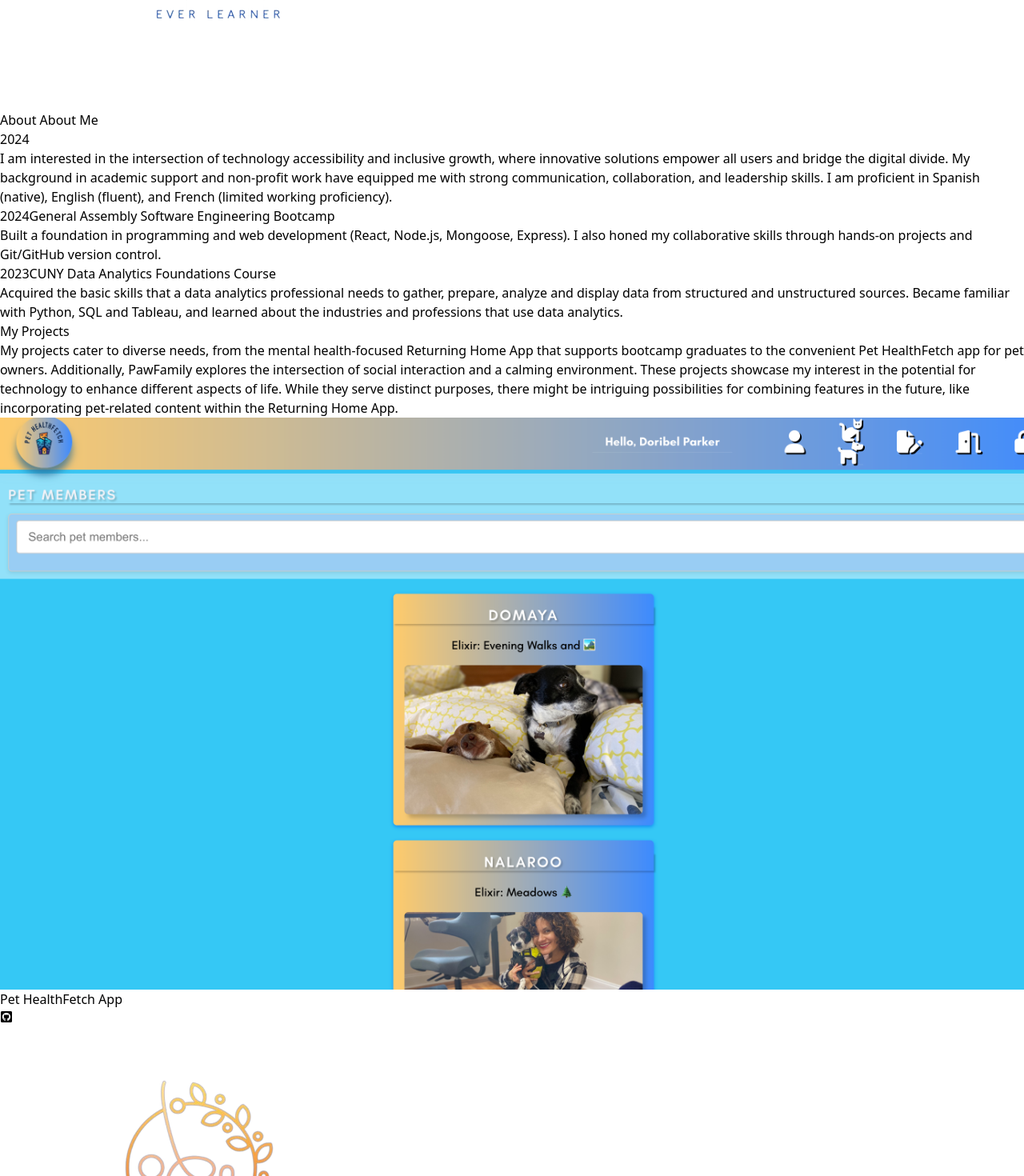
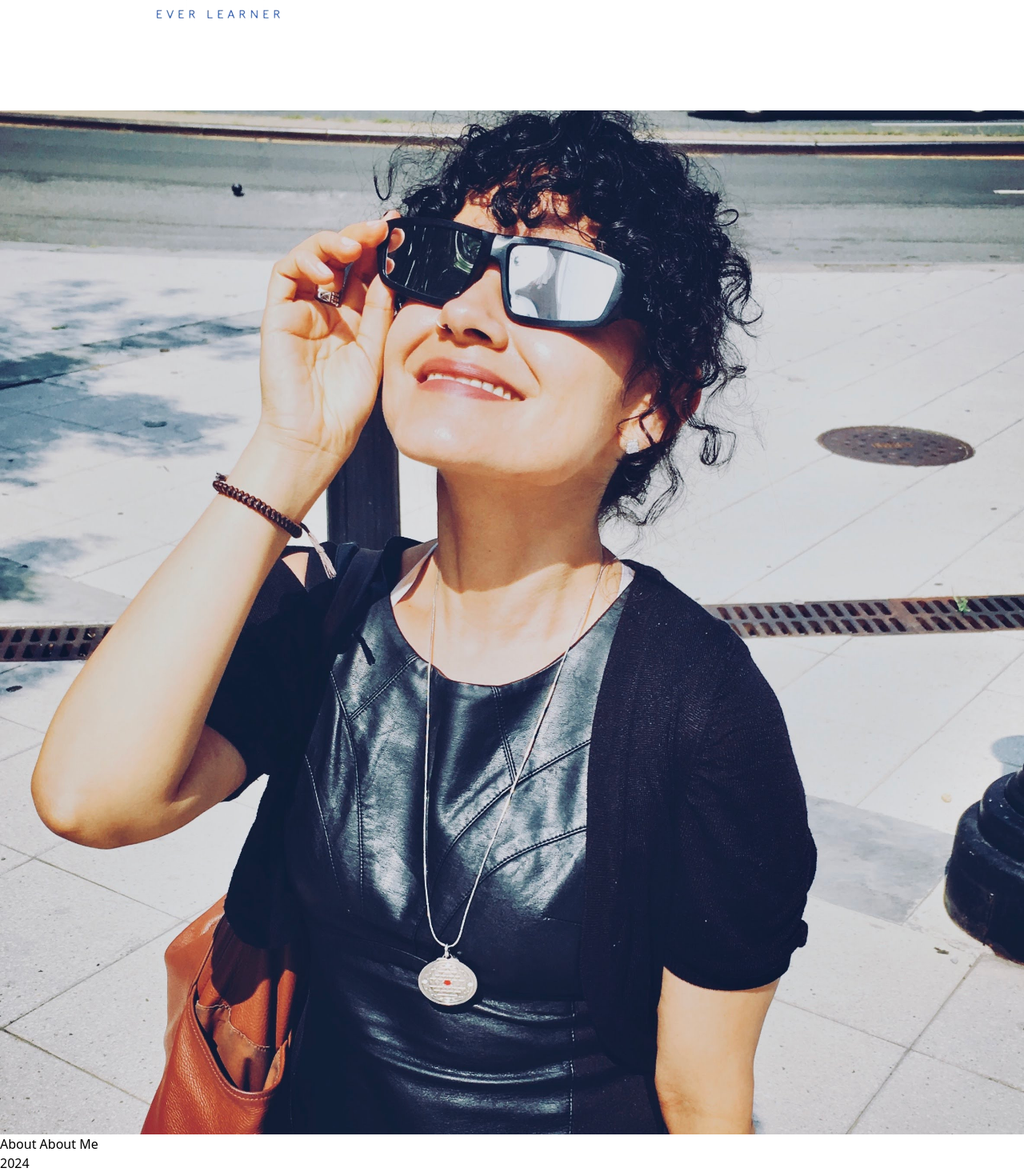
Before and after one commit to dterceroparker/doribel-react-portfolio, a React (Vite) app: page / in a window 1280 px wide. Shown: the part 2120-3590 px from the top of the page at 80% size. Built offline with nearby package versions, Linux system fonts and the light colour scheme.

Commit message:
update About.jsx with new profile image

```diff
--- a/src/components/AboutItem.jsx
+++ b/src/components/AboutItem.jsx
@@ -4,10 +4,10 @@ const AboutItem = ({ year, title, details }) => {
     <ol className="flex flex-col md:flex-row relative border-l border-stone-200">
       <li className="mb-10 ml-4">
         <div className="absolute w-3 h-3 bg-stone-200 rounded-full mt-1.5 -left-1.5 border-white" />
-      <p className="flex flex-wrap gap-4 flex-row items-center justify-start text-xs md:text-sm py-4 ">
+        <div className="flex flex-wrap gap-4 items-center text-xs md:text-sm py-4">
           <span className="inline-block px-2 py-1 font-semibold text-white bg-[#004cffbf] rounded-md">{year}</span>
           <span className="text-lg font-semibold text-[#001b5e]">{title}</span>
-      </p>
+        </div>
         <p className="my-2 text-base font-normal text-stone-500">{details}</p>
       </li>
     </ol>
--- a/src/pages/About.jsx
+++ b/src/pages/About.jsx
@@ -4,11 +4,14 @@ import { jobs } from '../data/jobs-data'
 
 const About = () => {
   return (
-    <section id="about" className="max-w-[1040px] m-auto md:pl-20 p-4 py-16">
-      <div className="flex flex-col md:flex-row justify-center items-center gap-8">
-        <img src="/logo.png" alt="Logo" className="w-49 h-49 rounded-full object-cover mx-auto md:mx-0" />
+    <section id="about" className="max-w-[1040px] mx-auto md:pl-20 p-4 py-16">
+      <div className="flex flex-col md:flex-row justify-center items-center gap-8 mb-8">
+        <div className="w-56 h-56 flex justify-center items-center rounded-full border-4 border-gray-200 hover:scale-110 transition-transform duration-300">
+          <img src="/logo.png" alt="Logo" className="w-48 h-48 rounded-full object-cover shadow-lg" />
+        </div>
+        <img src="/profile.jpg" alt="Profile" className="w-56 h-56 rounded-full object-cover hover:scale-110 transition-transform duration-300 shadow-lg" />
       </div>
-      <h1 className="text-4xl font-bold text-center text-[#001b5e]">
+      <h1 className="text-4xl font-bold text-center text-[#001b5e] mb-8">
         <span className="sr-only">About</span> About Me
       </h1>
       {jobs.map((item, idx) => (
@@ -18,4 +21,5 @@ const About = () => {
   )
 }
 
+
 export default About
```
Also changed, not shown: public/profile.jpg (added). Lines whose indentation alone changed are shown as unchanged.
